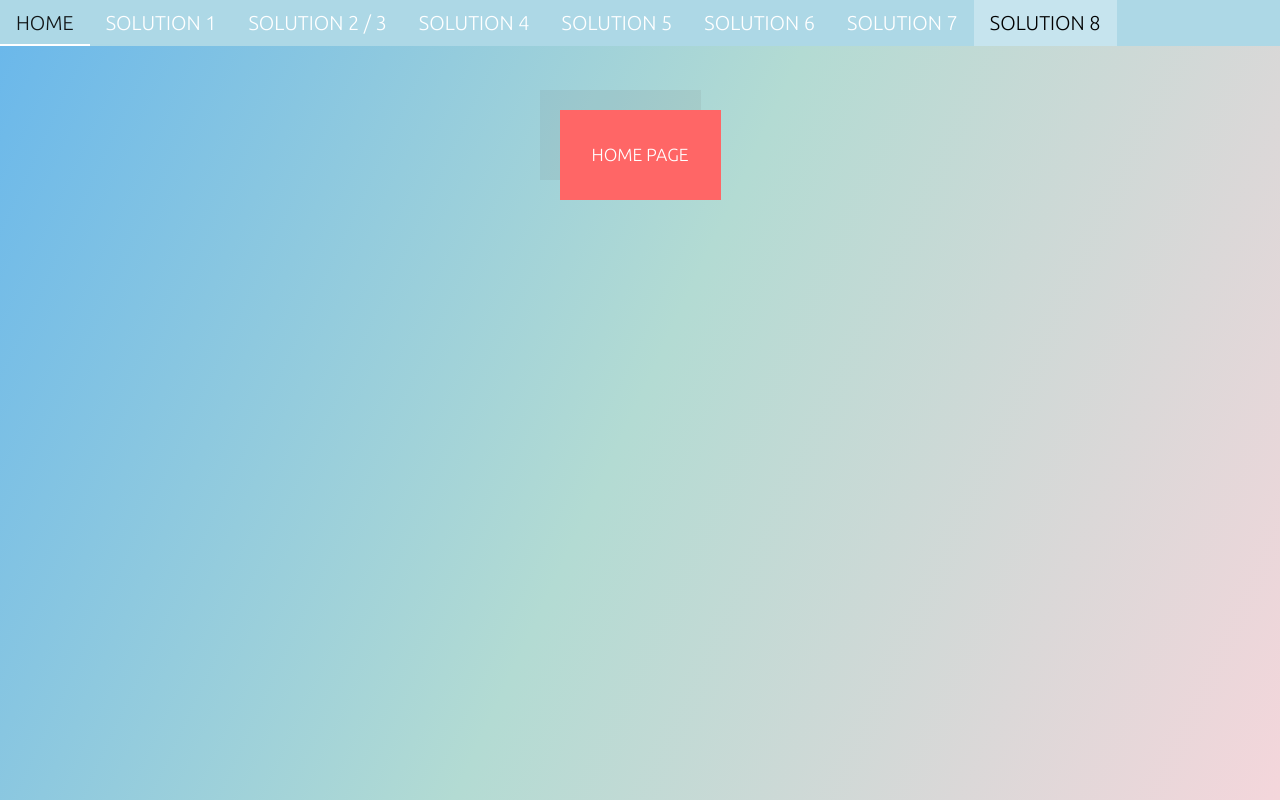
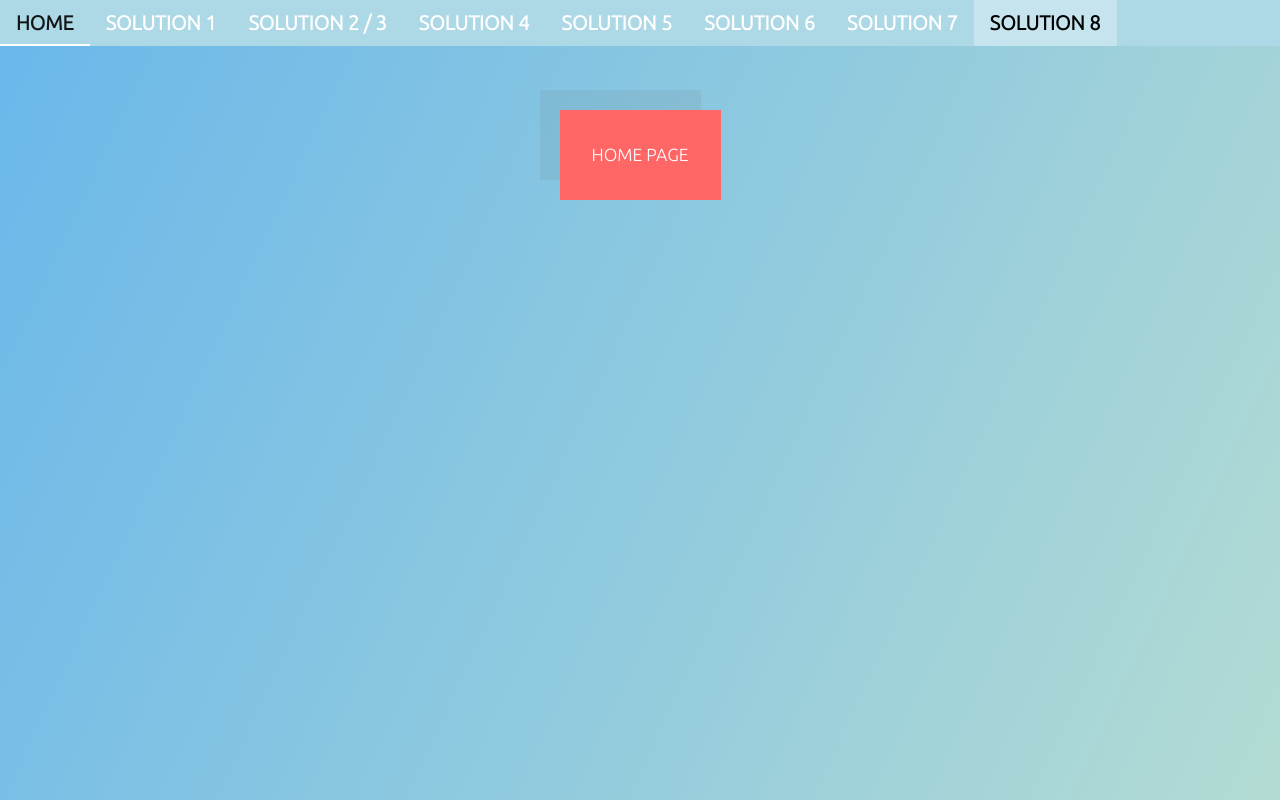
Before and after one commit to DougFelix/ReactKaffa, a React (Create React App) app in the folder kaffamobile/: page /8 in a window 1280 px wide. Built offline with nearby package versions, Linux system fonts and the light colour scheme.

Commit message:
Fix TODO text align

```diff
--- a/kaffamobile/src/Components/Navbar.css
+++ b/kaffamobile/src/Components/Navbar.css
@@ -6,6 +6,7 @@
     margin: 0;
     white-space: nowrap;
     font-size: 20px;
+    font-weight: bold;
     text-decoration: none;
     border: none;
     cursor: pointer;
--- a/kaffamobile/src/Components/TodoList/Styles/Todo.css
+++ b/kaffamobile/src/Components/TodoList/Styles/Todo.css
@@ -11,12 +11,13 @@
     position: relative;
     transition: opacity 500ms ease-in-out;
 }
-.Todo p {
+
+.Todo-text {
     overflow-wrap: break-word;
     word-wrap: break-word;
-    hyphens: auto;
     max-width: 300px;
     text-align: left;
+
 }
 
 .Todo-Icon {
--- a/kaffamobile/src/Components/TodoList/Styles/TodoList.css
+++ b/kaffamobile/src/Components/TodoList/Styles/TodoList.css
@@ -18,15 +18,5 @@
     border-bottom: 1px solid rgba(255, 255, 255, 0.3);
     text-transform: uppercase;
     font-family: "Quicksand", sans-serif;
-
-    /* background: linear-gradient(90deg,
-    #FE0000 16.66%,
-    #FD8C00 16.66%, 33.32%,
-    #FFE500 33.32%, 49.98%,
-    #119F0B 49.98%, 66.64%,
-    #0644B3 66.64%, 83.3%,
-    #C22EDC 83.3%);
-    background-clip: text;
-    -webkit-background-clip: text;
-    -webkit-text-fill-color: transparent; */
+    margin-bottom: 2rem;
 }
--- a/kaffamobile/src/Components/TodoList/Todo.js
+++ b/kaffamobile/src/Components/TodoList/Todo.js
@@ -20,7 +20,7 @@ class Todo extends Component {
         const {data} = this.props;
         return (
             <div className='Todo'>
-                <p>{data.todo}</p>
+                <div className='Todo-text'>{data.todo}</div>
                 <div className='Todo-Icon'>
                     <span onClick={() => this.handleDelete(data.id)}><i className="far fa-trash-alt"></i></span>
                 </div>
--- a/kaffamobile/src/index.css
+++ b/kaffamobile/src/index.css
@@ -1,6 +1,6 @@
 body {
   margin: 0;
-  background: linear-gradient(115deg, #69b7eb, #b3dbd3, #f4d6db);
+  background: linear-gradient(115deg, #69b7eb, #b3dbd3);
   font-family: -apple-system, BlinkMacSystemFont, 'Segoe UI', 'Roboto', 'Oxygen',
     'Ubuntu', 'Cantarell', 'Fira Sans', 'Droid Sans', 'Helvetica Neue',
     sans-serif;
```
Also changed, not shown: kaffamobile/src/App.css (+11 -0 lines).
